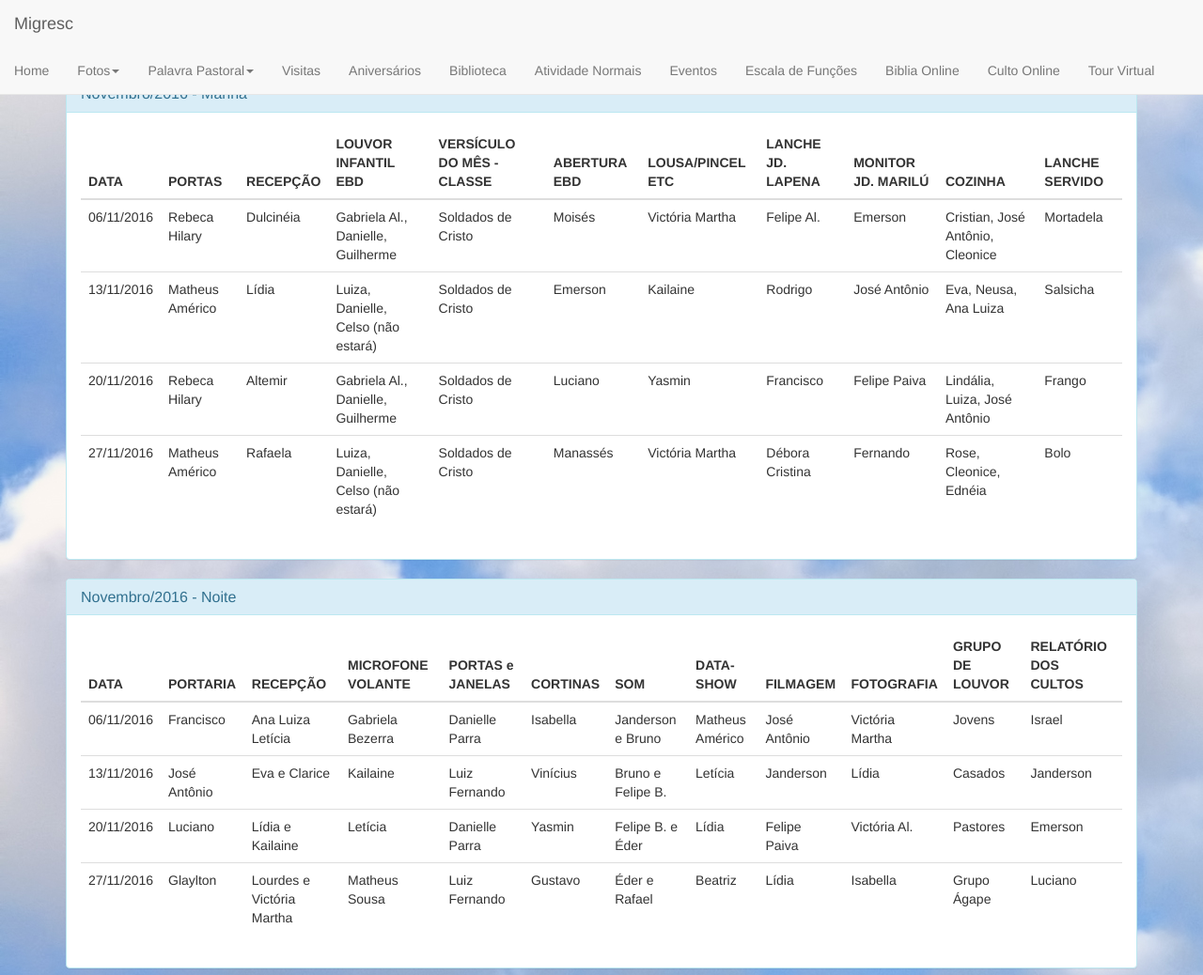
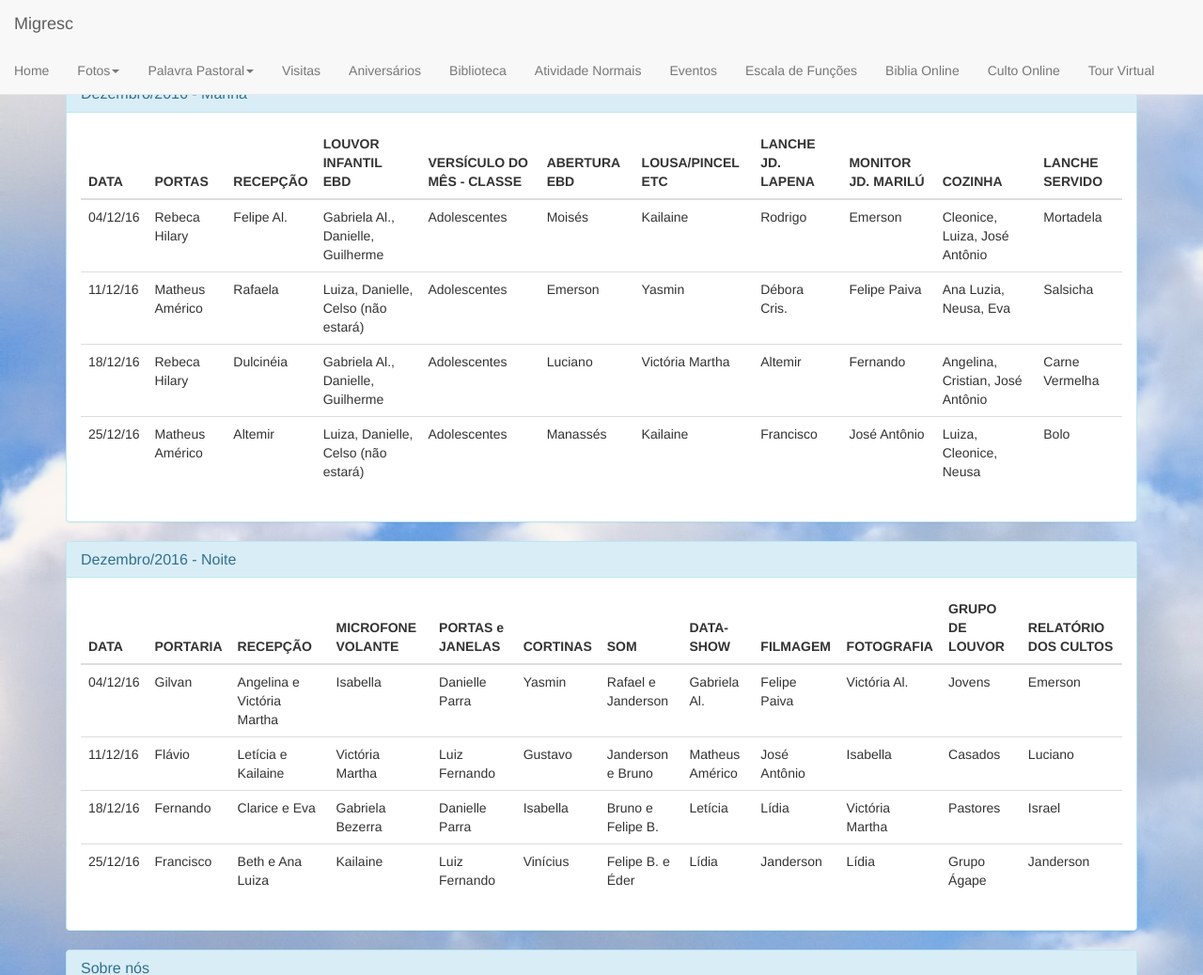
Before and after one commit to Migresc/migresc_site, a PHP site: page /escalaGeral.php in a window 1280 px wide. Shown: the top 1038 px of the page at 94% size. Run offline with PHP 8.4, Linux system fonts and the light colour scheme; some libraries are stand-ins or nearby versions.

Commit message:
Atualização da escala

```diff
--- a/escalaGeral.php
+++ b/escalaGeral.php
@@ -2,7 +2,7 @@
 <div class="panel panel-info">
     <!-- Default panel contents -->
     <div class="panel-heading">
-        <h3 class="panel-title">Novembro/2016 - Manhã</h3>
+        <h3 class="panel-title">Dezembro/2016 - Manhã</h3>
     </div>
     <div class="panel-body">
         <div class="table-responsive">
@@ -22,55 +22,55 @@
          	 	 <th>LANCHE SERVIDO</th>
         	 </thead>
          	 <tr>
-        	 	 <td>06/11/2016</td>
+        	 	 <td>04/12/16</td>
+        	 	 <td>Rebeca Hilary</td>
+        	 	 <td>Felipe Al.</td>
+        	 	 <td>Gabriela Al., Danielle, Guilherme</td>
+        	 	 <td>Adolescentes</td>
+        	 	 <td>Moisés</td>
+        	 	 <td>Kailaine</td>
+        	 	 <td>Rodrigo</td>
+        	 	 <td>Emerson</td>
+        	 	 <td>Cleonice, Luiza, José Antônio</td>
+        	 	 <td>Mortadela</td>
+         	 </tr>
+         	 <tr>
+        	 	 <td>11/12/16</td>
+        	 	 <td>Matheus Américo</td>
+        	 	 <td>Rafaela</td>
+        	 	 <td>Luiza, Danielle, Celso (não estará)</td>
+        	 	 <td>Adolescentes</td>
+        	 	 <td>Emerson</td>
+        	 	 <td>Yasmin</td>
+        	 	 <td>Débora Cris.</td>
+        	 	 <td>Felipe Paiva</td>
+        	 	 <td>Ana Luzia, Neusa, Eva</td>
+        	 	 <td>Salsicha</td>
+         	 </tr>
+         	 <tr>
+        	 	 <td>18/12/16</td>
         	 	 <td>Rebeca Hilary</td>
         	 	 <td>Dulcinéia</td>
         	 	 <td>Gabriela Al., Danielle, Guilherme</td>
-        	 	 <td>Soldados de Cristo</td>
-        	 	 <td>Moisés</td>
+        	 	 <td>Adolescentes</td>
+        	 	 <td>Luciano</td>
         	 	 <td>Victória Martha</td>
-        	 	 <td>Felipe Al.</td>
-        	 	 <td>Emerson</td>
-        	 	 <td>Cristian, José Antônio, Cleonice</td>
-        	 	 <td>Mortadela</td>
+        	 	 <td>Altemir</td>
+        	 	 <td>Fernando</td>
+        	 	 <td>Angelina, Cristian, José Antônio</td>
+        	 	 <td>Carne Vermelha</td>
          	 </tr>
          	 <tr>
-        	 	 <td>13/11/2016</td>
+        	 	 <td>25/12/16</td>
         	 	 <td>Matheus Américo</td>
-        	 	 <td>Lídia</td>
+        	 	 <td>Altemir</td>
         	 	 <td>Luiza, Danielle, Celso (não estará)</td>
-        	 	 <td>Soldados de Cristo</td>
-        	 	 <td>Emerson</td>
+        	 	 <td>Adolescentes</td>
+        	 	 <td>Manassés</td>
         	 	 <td>Kailaine</td>
-        	 	 <td>Rodrigo</td>
+        	 	 <td>Francisco</td>
         	 	 <td>José Antônio</td>
-        	 	 <td>Eva, Neusa, Ana Luiza</td>
-        	 	 <td>Salsicha</td>
-         	 </tr>
-         	 <tr>
-        	 	 <td>20/11/2016</td>
-        	 	 <td>Rebeca Hilary</td>
-        	 	 <td>Altemir</td>
-        	 	 <td>Gabriela Al., Danielle, Guilherme</td>
-        	 	 <td>Soldados de Cristo</td>
-        	 	 <td>Luciano</td>
-        	 	 <td>Yasmin</td>
-        	 	 <td>Francisco</td>
-        	 	 <td>Felipe Paiva</td>
-        	 	 <td>Lindália, Luiza, José Antônio</td>
-        	 	 <td>Frango</td>
-         	 </tr>
-         	 <tr>
-        	 	 <td>27/11/2016</td>
-        	 	 <td>Matheus Américo</td>
-        	 	 <td>Rafaela</td>
-        	 	 <td>Luiza, Danielle, Celso (não estará)</td>
-        	 	 <td>Soldados de Cristo</td>
-        	 	 <td>Manassés</td>
-        	 	 <td>Victória Martha</td>
-        	 	 <td>Débora Cristina</td>
-        	 	 <td>Fernando</td>
-        	 	 <td>Rose, Cleonice, Ednéia</td>
+        	 	 <td>Luiza, Cleonice, Neusa</td>
         	 	 <td>Bolo</td>
          	 </tr>
         </table>
@@ -80,7 +80,7 @@
 </p>
 <div class="panel panel-info">
     <div class="panel-heading">
-        <h3 class="panel-title">Novembro/2016 - Noite</h3>
+        <h3 class="panel-title">Dezembro/2016 - Noite</h3>
     </div>
 
     <div class="panel-body">
@@ -102,60 +102,60 @@
              	 	 <th>RELATÓRIO DOS CULTOS</th>
             	 </thead>
              	 <tr>
-            	 	 <td>06/11/2016</td>
-            	 	 <td>Francisco</td>
-            	 	 <td>Ana Luiza Letícia</td>
-            	 	 <td>Gabriela Bezerra</td>
+            	 	 <td>04/12/16</td>
+            	 	 <td>Gilvan</td>
+            	 	 <td>Angelina e Victória Martha</td>
+            	 	 <td>Isabella</td>
             	 	 <td>Danielle Parra</td>
-            	 	 <td>Isabella</td>
+            	 	 <td>Yasmin </td>
+            	 	 <td>Rafael e Janderson</td>
+            	 	 <td>Gabriela Al.</td>
+            	 	 <td>Felipe Paiva</td>
+            	 	 <td>Victória Al.</td>
+            	 	 <td>Jovens</td>
+            	 	 <td>Emerson</td>
+             	 </tr>
+             	 <tr>
+            	 	 <td>11/12/16</td>
+            	 	 <td>Flávio</td>
+            	 	 <td>Letícia e Kailaine</td>
+            	 	 <td>Victória Martha</td>
+            	 	 <td>Luiz Fernando</td>
+            	 	 <td>Gustavo </td>
             	 	 <td>Janderson e Bruno</td>
             	 	 <td>Matheus Américo</td>
             	 	 <td>José Antônio</td>
+            	 	 <td>Isabella</td>
+            	 	 <td>Casados</td>
+            	 	 <td>Luciano</td>
+             	 </tr>
+             	 <tr>
+            	 	 <td>18/12/16</td>
+            	 	 <td>Fernando</td>
+            	 	 <td>Clarice e Eva</td>
+            	 	 <td>Gabriela Bezerra</td>
+            	 	 <td>Danielle Parra</td>
+            	 	 <td>Isabella </td>
+            	 	 <td>Bruno e Felipe B.</td>
+            	 	 <td>Letícia</td>
+            	 	 <td>Lídia</td>
             	 	 <td>Victória Martha</td>
-            	 	 <td>Jovens</td>
+            	 	 <td>Pastores</td>
             	 	 <td>Israel</td>
              	 </tr>
              	 <tr>
-            	 	 <td>13/11/2016</td>
-            	 	 <td>José Antônio</td>
-            	 	 <td>Eva e Clarice</td>
+            	 	 <td>25/12/16</td>
+            	 	 <td>Francisco</td>
+            	 	 <td>Beth e Ana Luiza</td>
             	 	 <td>Kailaine</td>
             	 	 <td>Luiz Fernando</td>
-            	 	 <td>Vinícius</td>
-            	 	 <td>Bruno e Felipe B.</td>
-            	 	 <td>Letícia</td>
+            	 	 <td>Vinícius </td>
+            	 	 <td>Felipe B. e Éder</td>
+            	 	 <td>Lídia</td>
             	 	 <td>Janderson</td>
             	 	 <td>Lídia</td>
-            	 	 <td>Casados</td>
+            	 	 <td>Grupo Ágape</td>
             	 	 <td>Janderson</td>
-             	 </tr>
-             	 <tr>
-            	 	 <td>20/11/2016</td>
-            	 	 <td>Luciano</td>
-            	 	 <td>Lídia e Kailaine</td>
-            	 	 <td>Letícia</td>
-            	 	 <td>Danielle Parra</td>
-            	 	 <td>Yasmin</td>
-            	 	 <td>Felipe B. e Éder</td>
-            	 	 <td>Lídia</td>
-            	 	 <td>Felipe Paiva</td>
-            	 	 <td>Victória Al.</td>
-            	 	 <td>Pastores</td>
-            	 	 <td>Emerson</td>
-             	 </tr>
-             	 <tr>
-            	 	 <td>27/11/2016</td>
-            	 	 <td>Glaylton</td>
-            	 	 <td>Lourdes e Victória Martha</td>
-            	 	 <td>Matheus Sousa</td>
-            	 	 <td>Luiz Fernando</td>
-            	 	 <td>Gustavo</td>
-            	 	 <td>Éder e Rafael</td>
-            	 	 <td>Beatriz</td>
-            	 	 <td>Lídia</td>
-            	 	 <td>Isabella</td>
-            	 	 <td>Grupo Ágape</td>
-            	 	 <td>Luciano</td>
              	 </tr>
             </table>
         </div>
```
